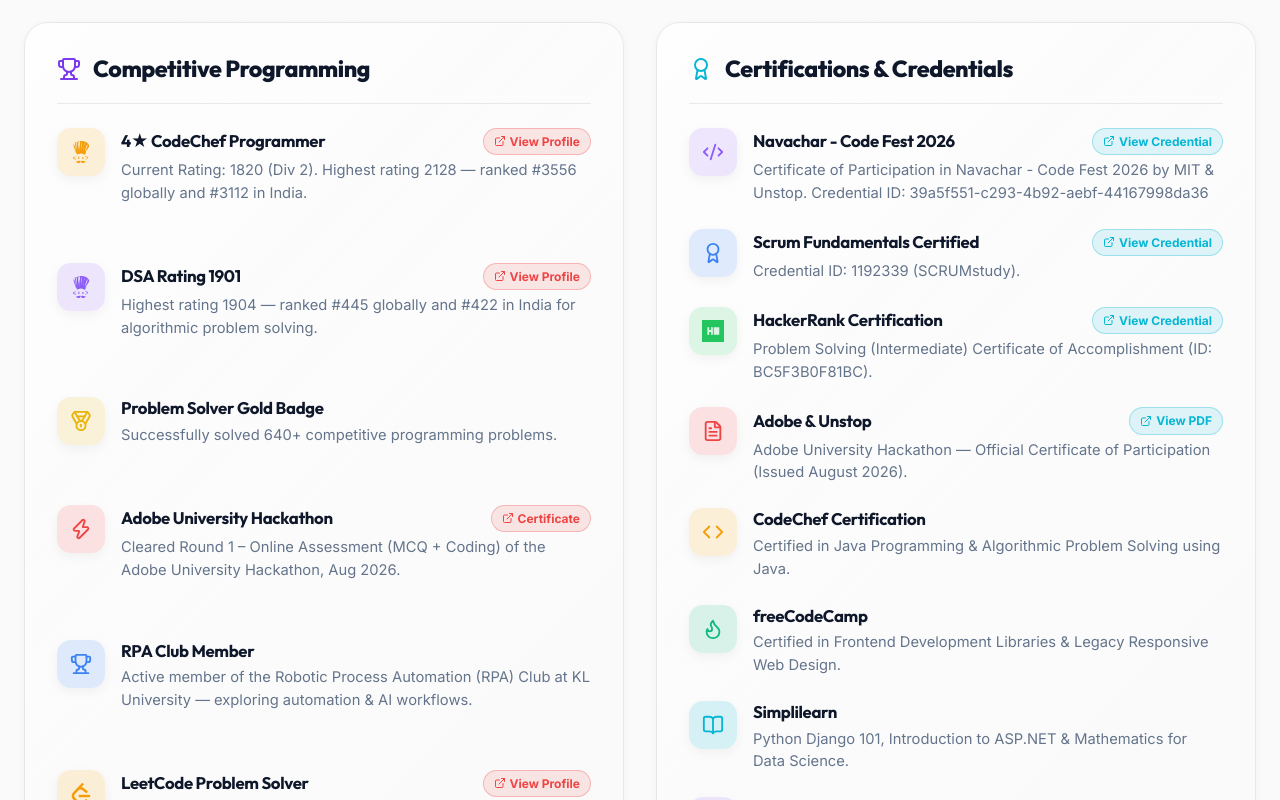
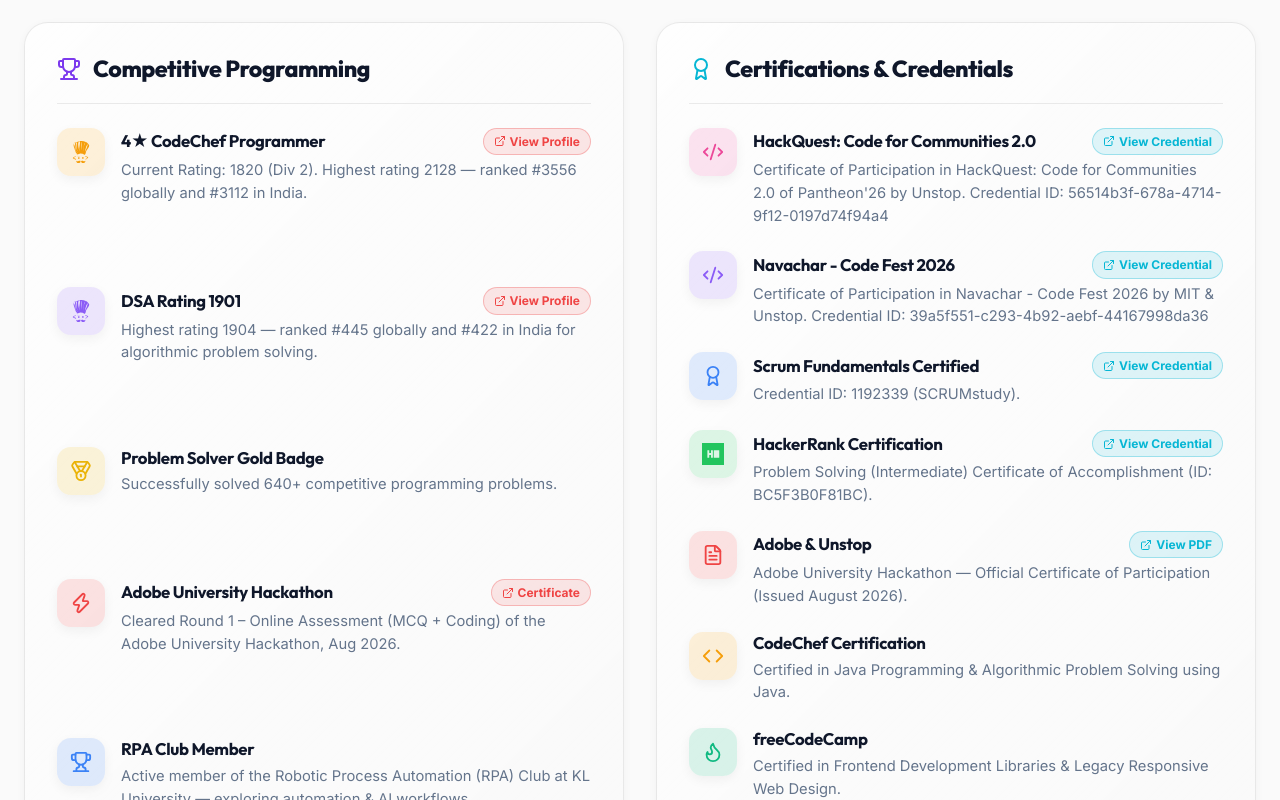
Before and after one commit to satyamkumarkapri/SatyamKapriPortfolio, a React (Vite) app: page / in a window 1280 px wide. Shown: the part 9160-9960 px from the top of the page. Built offline with nearby package versions, Linux system fonts and the light colour scheme.

Commit message:
Add HackQuest certification from Unstop

```diff
--- a/src/components/Achievements.tsx
+++ b/src/components/Achievements.tsx
@@ -75,6 +75,16 @@
   ];
 
   const certItems: ShowcaseItem[] = [
+    {
+      id: 109,
+      icon: Code2,
+      title: 'HackQuest: Code for Communities 2.0',
+      desc: "Certificate of Participation in HackQuest: Code for Communities 2.0 of Pantheon'26 by Unstop. Credential ID: 56514b3f-678a-4714-9f12-0197d74f94a4",
+      badgeBg: 'rgba(236, 72, 153, 0.15)',
+      iconColor: '#EC4899',
+      linkUrl: 'https://unstop.com/certificate-preview/56514b3f-678a-4714-9f12-0197d74f94a4?utm_campaign',
+      linkLabel: 'View Credential'
+    },
     {
       id: 108,
       icon: Code2,
```
